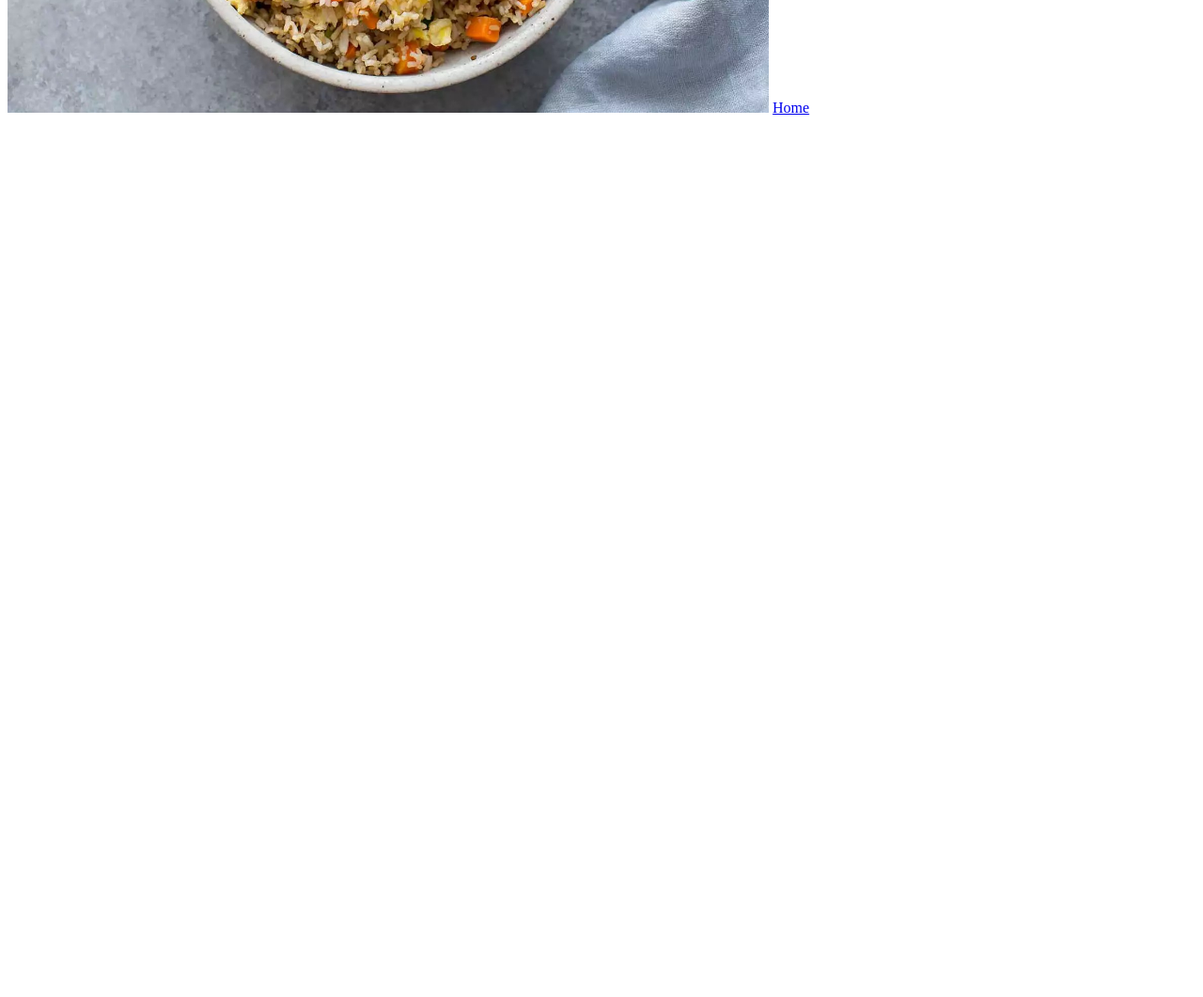
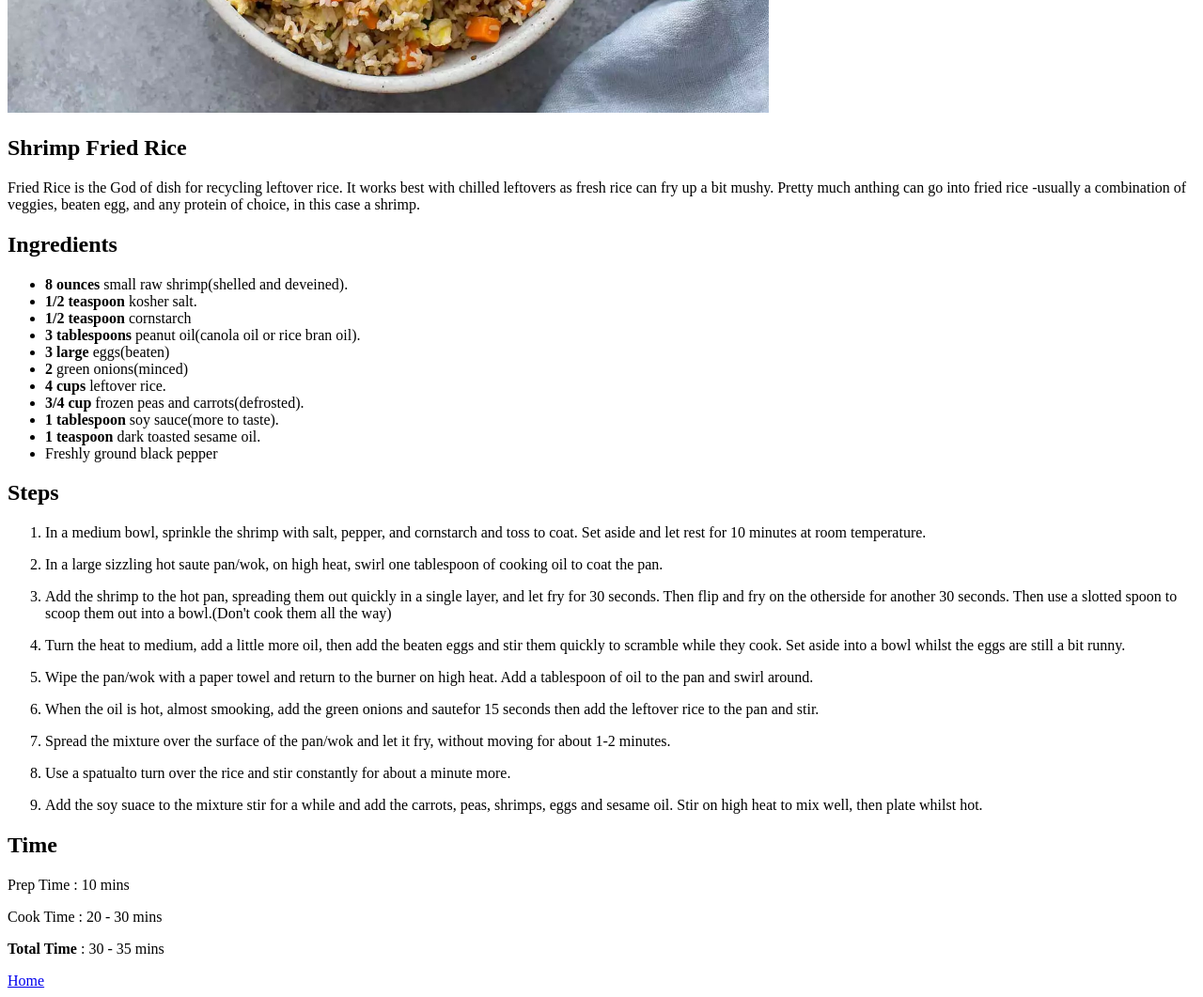
Before and after one commit to vince2td/odin-recipes, a plain HTML site: page recipes/shrimp_fried_rice.html in a window 1280 px wide. Shown: the part 500-1561 px from the top of the page at 94% size. Before the commit the page ends 800 px from the top, so only its background shows below. Drawn offline with Linux system fonts and the light colour scheme.

Commit message:
Add recipe detail

```diff
--- a/recipes/shrimp_fried_rice.html
+++ b/recipes/shrimp_fried_rice.html
@@ -1,18 +1,107 @@
 <!DOCTYPE html>
 <html lang="en">
+
 <head>
     <meta charset="UTF-8">
     <meta name="viewport" content="width=device-width, initial-scale=1.0">
     <title>Shrimp Fried Rice</title>
 </head>
+
 <body>
 
-    <h1>Shrimp Fried Recipes</h1>
+    <h1>Shrimp Fried Rice Recipes</h1>
 
     <img src="./../images/shrimp_fried_rice.jpg" alt="shrimp fried rice" width="810">
 
+    <h2>Shrimp Fried Rice</h2>
+    <p>Fried Rice is the God of dish for recycling leftover rice. It works best with chilled leftovers as
+        fresh rice can fry up a bit mushy. Pretty much anthing can go into fried rice -usually a combination
+        of veggies, beaten egg, and any protein of choice, in this case a shrimp.
+    </p>
+
+    <h2>Ingredients</h2>
+    <ul>
+        <li><b>8 ounces</b> small raw shrimp(shelled and deveined).</li>
+        <li><b>1/2 teaspoon</b> kosher salt.</li>
+        <li><b>1/2 teaspoon</b> cornstarch</li>
+        <li><b>3 tablespoons</b> peanut oil(canola oil or rice bran oil).</li>
+        <li><b>3 large</b> eggs(beaten)</li>
+        <li><b>2</b> green onions(minced)</li>
+        <li><b>4 cups</b> leftover rice.</li>
+        <li><b>3/4 cup</b> frozen peas and carrots(defrosted).</li>
+        <li><b>1 tablespoon</b> soy sauce(more to taste).</li>
+        <li><b>1 teaspoon</b> dark toasted sesame oil.</li>
+        <li>Freshly ground black pepper</li>
+    </ul>
+
+    <h2>Steps</h2>
+    <ol>
+        <li>
+            <p>
+                In a medium bowl, sprinkle the shrimp with salt, pepper, and cornstarch and
+                toss to coat. Set aside and let rest for 10 minutes at room temperature.
+            </p>
+        </li>
+        <li>
+            <p>
+                In a large sizzling hot saute pan/wok, on high heat, swirl one tablespoon of
+                cooking oil to coat the pan.
+            </p>
+        </li>
+        <li>
+            <p>
+                Add the shrimp to the hot pan, spreading them out quickly in a single layer,
+                and let fry for 30 seconds. Then flip and fry on the otherside for another 30 seconds.
+                Then use a slotted spoon to scoop them out into a bowl.(Don't cook them all the way)
+            </p>
+        </li>
+        <li>
+            <p>
+                Turn the heat to medium, add a little more oil, then add the beaten eggs and stir
+                them quickly to scramble while they cook. Set aside into a bowl whilst the eggs
+                are still a bit runny.
+            </p>
+        </li>
+        <li>
+            <p>
+                Wipe the pan/wok with a paper towel and return to the burner on high heat. Add a
+                tablespoon of oil to the pan and swirl around.
+            </p>
+        </li>
+        <li>
+            <p>
+                When the oil is hot, almost smooking, add the green onions and sautefor 15 seconds then
+                add the leftover rice to the pan and stir.
+            </p>
+        </li>
+        <li>
+            <p>
+                Spread the mixture over the surface of the pan/wok and let it fry, without moving for
+                about 1-2 minutes.
+            </p>
+        </li>
+        <li>
+            <p>
+                Use a spatualto turn over the rice and stir constantly for about a minute more.
+            </p>
+        </li>
+        <li>
+            <p>
+                Add the soy suace to the mixture stir for a while and add the carrots, peas, shrimps, eggs and
+                sesame oil. Stir on high heat to mix well, then plate whilst hot.
+            </p>
+        </li>
+    </ol>
+
+    <div>
+        <h2>Time</h2>
+        <p>Prep Time : 10 mins</p>
+        <p>Cook Time : 20 - 30 mins</p>
+        <p><b>Total Time</b> : 30 - 35 mins</p>
+    </div>
 
     <a href="./../index.html">Home</a>
 
 </body>
+
 </html>
```
